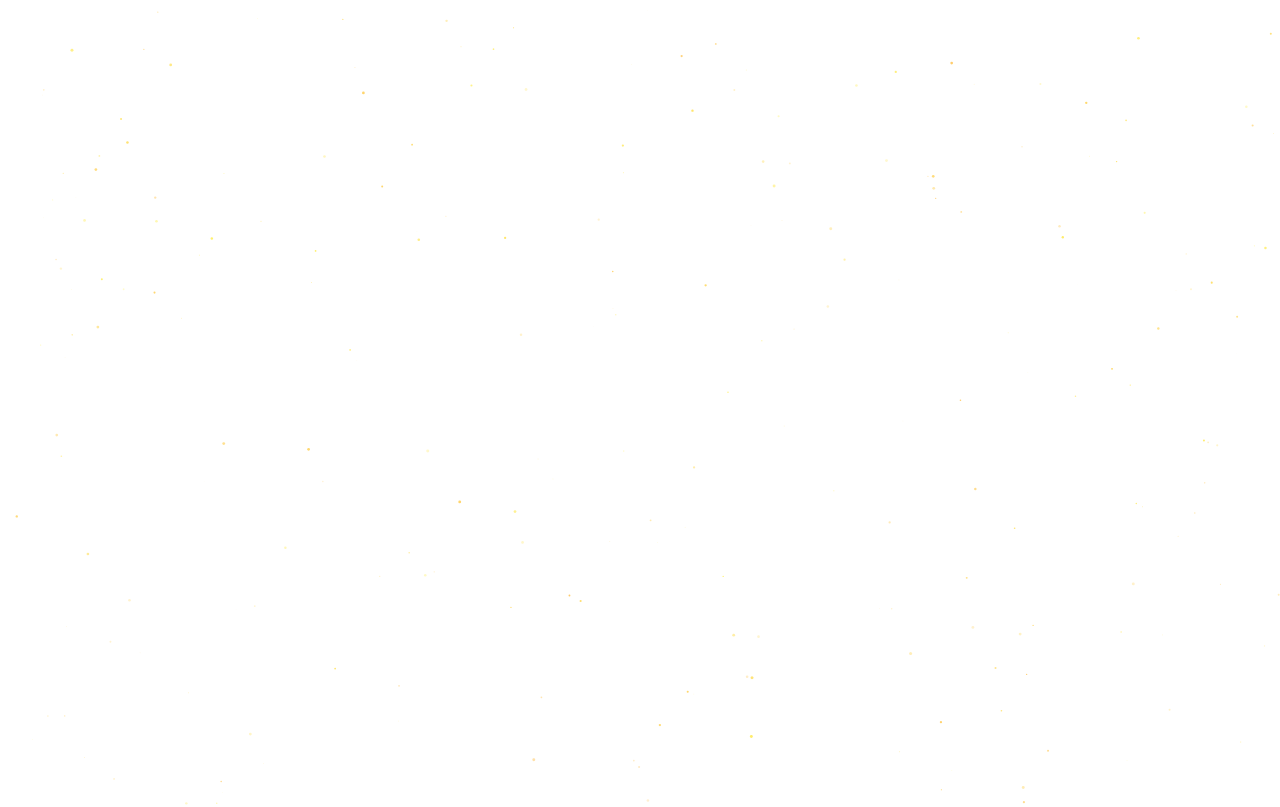
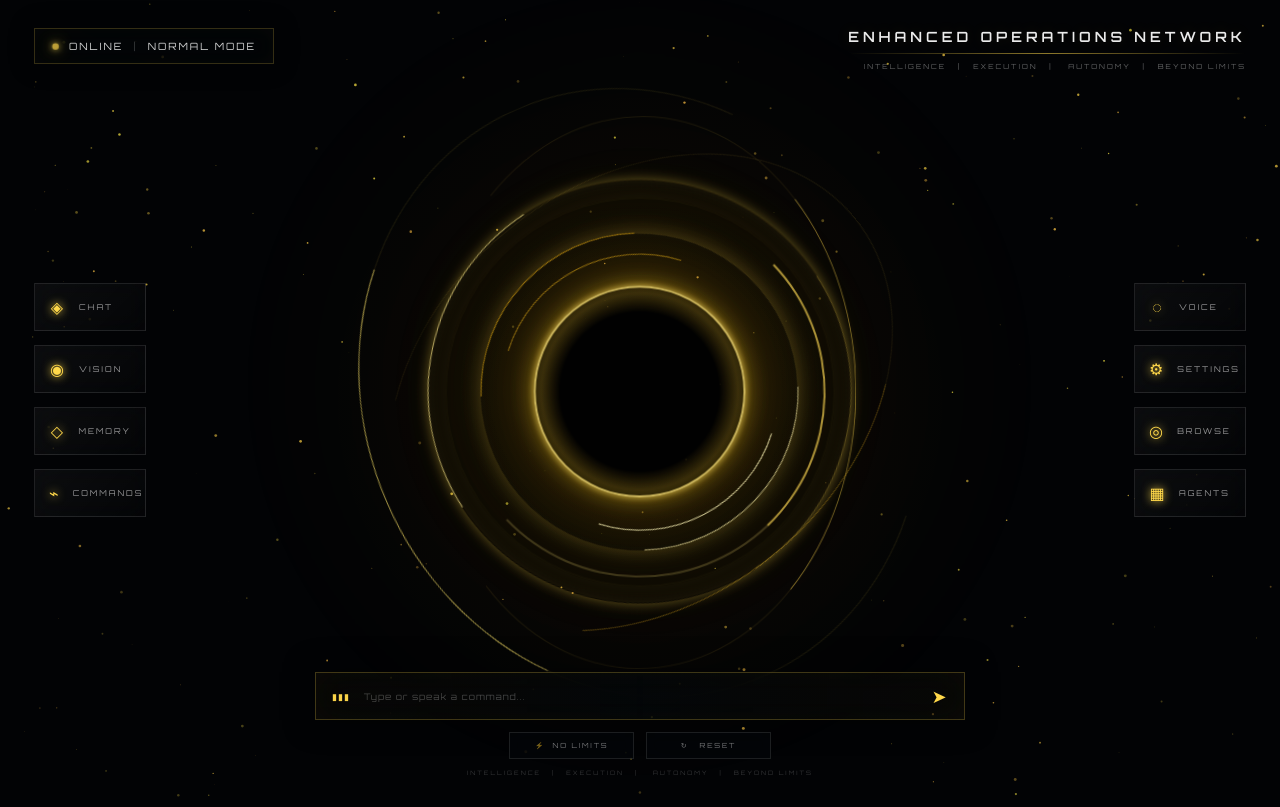
Before and after one commit to immgk18/EON-V2.0, a Next.js app: page / in a window 1280 px wide. Shown: the top 807 px of the page. Built offline with nearby package versions, Linux system fonts and the light colour scheme.

Commit message:
Create layout.tsx

```diff
--- /dev/null
+++ b/app/layout.tsx
@@ -0,0 +1,19 @@
+import type { Metadata } from "next";
+import "./globals.css";
+
+export const metadata: Metadata = {
+  title: "EON — Enhanced Operations Network",
+  description: "EON 2.0 — Intelligent Operations Platform",
+};
+
+export default function RootLayout({
+  children,
+}: Readonly<{
+  children: React.ReactNode;
+}>) {
+  return (
+    <html lang="en">
+      <body>{children}</body>
+    </html>
+  );
+}
```
